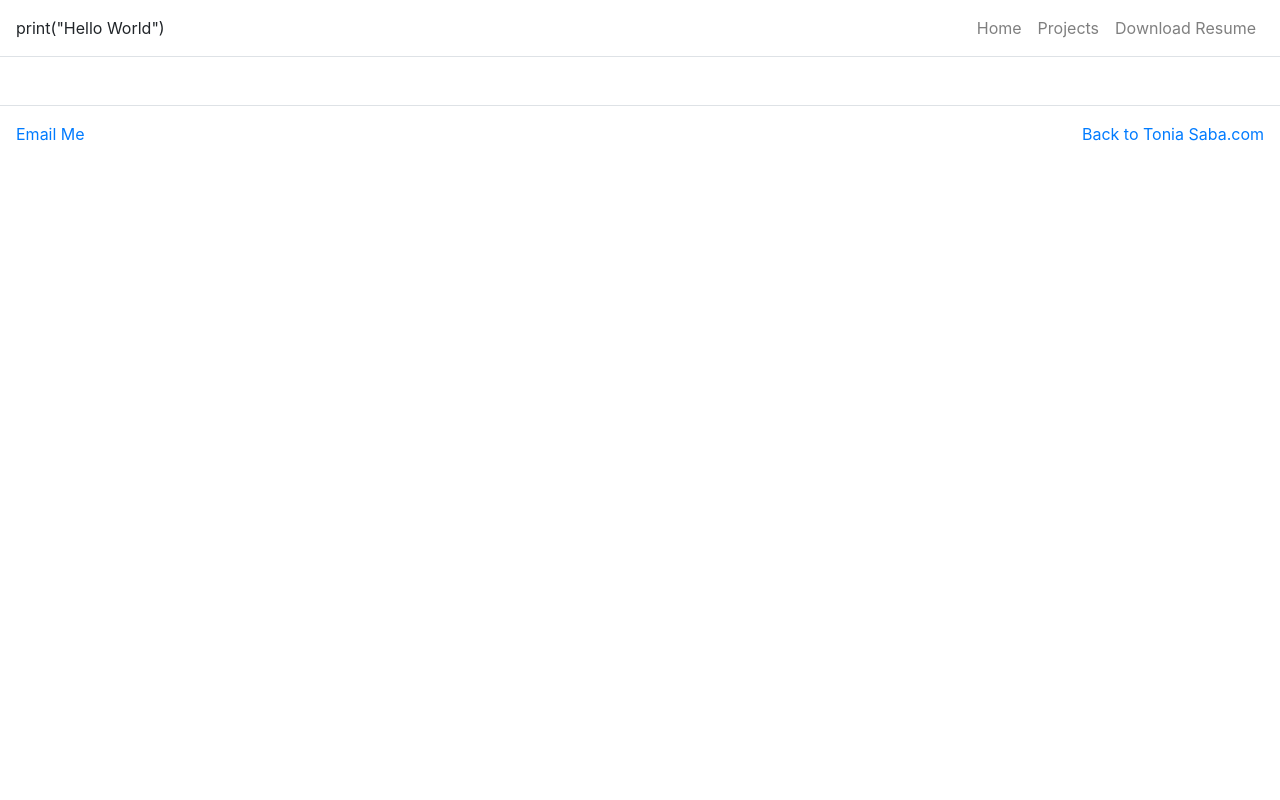
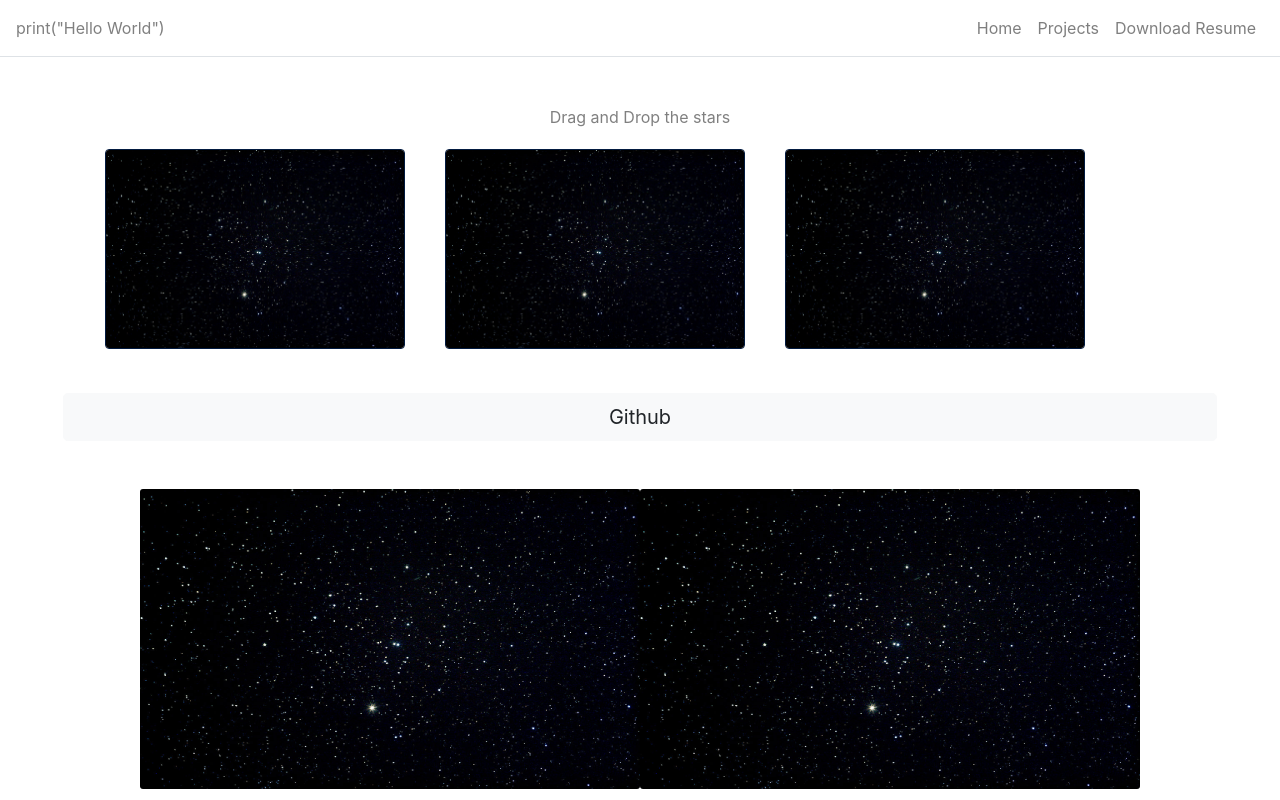
Before and after one commit to tsabz/SABA_DEV, a React (Create React App) app: page / in a window 1280 px wide. Shown: the top 800 px of the page. Built offline with nearby package versions, Linux system fonts and the light colour scheme; the HTML template or start-up script is replaced by a standard one.

Commit message:
stars and jumbo created

```diff
--- a/src/App.js
+++ b/src/App.js
@@ -4,13 +4,32 @@ import Container from 'react-bootstrap/Container';
 import Navbar from 'react-bootstrap/Navbar';
 import Nav from 'react-bootstrap/Nav';
 import './App.css';
-// import Tonia from './assests/images/toniasaba.JPG';
+
 import Footer from './components/footer.js';
-// import HomePage from './pages/home.js';
+import HomePage from './pages/home.js';
 // import ProjectPage from './pages/projects.js';
 import Typist from 'react-typist';
 
 class App extends React.Component {
+  constructor(props) {
+    super(props);
+    this.state = {
+      title: 'Tonia Saba',
+      headerLinks: [
+        { title: 'home', path: '/'},
+        { title: 'projects', path: '/projects'}
+      ],
+      home: {
+        img: "Tonia",
+        title: 'Software Engineer',
+        subTitle: 'Node JS, Express JS, React, AngularJS, jQuery, PHP, MongoDB, PostgreSQL',
+        text: 'I believe that learning how to learn new software is the key to the future. As a self taught audio engineer and producer who is passionate about creating with technology, learning how to code was the next step to innovation. As a creative in software development nothing excites me more than coming together with a team of individuals to share our unique skill sets to work through code in order to reach our end product. '
+      },
+      projects : {
+        title: 'projects'
+      },
+    }
+  }
 
 
   render() {
@@ -35,6 +54,10 @@ class App extends React.Component {
                 </Nav>
               </Navbar.Collapse>
             </Navbar>
+
+            <Route path="/" exact render={() =>
+                <HomePage
+                    img={this.state.home.img} title={this.state.home.title} subTitle={this.state.home.subTitle} text={this.state.home.text}/>} />
             <Footer />
         </Container>
       </Router>
--- /dev/null
+++ b/src/components/jumbo.js
@@ -0,0 +1,38 @@
+import React from 'react';
+import Jumbotron from 'react-bootstrap/Jumbotron'
+import Container from 'react-bootstrap/Container'
+import Row from 'react-bootstrap/Row'
+import Col from 'react-bootstrap/Col'
+import Button from 'react-bootstrap/Button'
+import Star_cluster from '../assests/star_cluster.jpg'
+
+import Stars from './stars.js'
+
+
+function Jumbo(props) {
+    return (
+        <Jumbotron className="bg-transparent jumbotron-fluid p-5">
+            <Container fluid={true}>
+            <Stars/>
+
+            <br/>
+    <Button className="button" href="https://github.com/tsabz" target="_blank" rel="noopener noreferrer" variant="light" size="lg" block>Github</Button>
+
+                <Row className="justify-content-center py-5">
+                    <img className="g-card-homeimage" src={Star_cluster} alt={Star_cluster}/>
+                    <img className="g-card-homeimage" src={Star_cluster} alt={Star_cluster}/>
+
+                    <Col md={8} sm={12}>
+                        {/* { props.title && <h1 className="display-3 front-weight-bolder">{props.title}</h1> } */}
+                        {/* { props.subTitle && <h3 className="display-7 front-weight-light">{props.subTitle}</h3> } */}
+                        {/* { props.text && <h6 className="lead front-weight-light">{props.text}</h6> } */}
+
+                    </Col>
+                    </Row>
+            </Container>
+        </Jumbotron>
+
+    )
+}
+
+export default Jumbo
--- /dev/null
+++ b/src/components/stars.js
@@ -0,0 +1,39 @@
+import React, { useRef } from "react";
+import useDraggable from "../useDraggable";
+import "../index.css";
+import Typist from 'react-typist';
+
+const DraggableCard = ({ children }) => {
+    const cardRef = useRef(null);
+    useDraggable(cardRef);
+
+    return (
+      <div className="card" ref={cardRef}>
+        {children}
+      </div>
+    );
+  };
+
+  function Stars() {
+    return (
+
+      <div className="hello">
+          <div className="draganddrop">
+       <Typist className="TypistExample-message"
+        cursor={{ hideWhenDone: true }}>
+      <Typist.Delay ms={200} />
+        <span className="helloworld">Drag and Drop the stars</span>
+        </Typist>
+        </div>
+        <div className="container">
+        <DraggableCard>Card 1</DraggableCard>
+        <DraggableCard>Card 2</DraggableCard>
+        <DraggableCard>Card 3</DraggableCard>
+      </div>
+      </div>
+    );
+  }
+
+
+
+export default Stars
--- a/src/index.css
+++ b/src/index.css
@@ -11,3 +11,226 @@ code {
   font-family: source-code-pro, Menlo, Monaco, Consolas, 'Courier New',
     monospace;
 }
+
+.container {
+  display: flex;
+}
+
+.draganddrop{
+  display: flex;
+  align-items: center;
+  justify-content: center;
+
+}
+.card {
+  display: flex;
+  align-items: center;
+  justify-content: center;
+  font-size: 24px;
+  font-family: "Arial", sans-serif;
+  font-weight: 900;
+  width: 300px;
+  height: 200px;
+  border:1px solid #021a40;
+  content: url(star_cluster.jpg);
+  margin: 20px;
+}
+
+.helloworld {
+  color :grey;
+}
+
+.g-card {
+  margin: 20px;
+}
+
+.g-card-image {
+  border-radius: 10px;
+  width: 400px;
+  height: 300px;
+  box-shadow: 1px 2px 20px 1px grey;
+}
+
+.g-card-info {
+  margin-top: 10px;
+  min-height: 100px;
+}
+
+.g-card-homeimage {
+  border-radius: 3px;
+  width: 500px;
+  height: 300px;
+}
+
+.g-card-title {
+  font-size: 24px;
+  margin: 0px;
+}
+
+.g-card-sub-title {
+  font-size: 16px;
+  margin: 0px;
+}
+
+.nav-link:hover{
+  -webkit-animation:rainbow 20s;
+  -ms-animation:rainbow 5s;
+  -o-animation:rainbow 10s;
+  /* background-color: gold; */
+  animation:gold-to-white 5s;
+}
+
+.button:hover {
+  -webkit-animation:rainbow 20s;
+  -ms-animation:rainbow 5s;
+  -o-animation:rainbow 10s;
+  animation:limegreen-to-white 5s;
+}
+.nav-link{
+  border-radius: 0px;
+}
+
+
+
+/*simple start*/
+@keyframes limegreen-to-white {
+  0% {
+    background: limegreen;
+  }
+  100% {
+    background: ghostwhite;
+  }
+}
+
+/*just colors*/
+@keyframes rainbow {
+  0% {
+    background: black;
+  }
+  10% {
+    background: crimson;
+  }
+  25% {
+    background: hotpink;
+  }
+  30% {
+    background: coral;
+  }
+  40% {
+    background: lightyellow;
+  }
+  50% {
+    background: palegreen;
+  }
+  60% {
+    background: mediumaquamarine;
+  }
+  75% {
+    background: steelblue;
+  }
+  80% {
+    background: darkviolet;
+  }
+  /* 90% {
+    background: black;
+  } */
+  100% {
+    background: ghostwhite;
+  }
+}
+
+/*colors and movement*/
+@keyframes rainbow-move {
+  0% {
+    background: rgb(108, 101, 101);
+    left: 0%;
+    top: 0%;
+  }
+  10% {
+    background: crimson;
+  }
+  25% {
+    background: hotpink;
+    left: 75%;
+    top: 0px;
+  }
+  30% {
+    background: coral;
+  }
+  40% {
+    background: lightyellow;
+  }
+  50% {
+    background: palegreen;
+    left: 75%;
+    top: 10em;
+  }
+  60% {
+    background: mediumaquamarine;
+  }
+  75% {
+    background: steelblue;
+    left: 0%;
+    top: 10em;
+  }
+  80% {
+    background: darkviolet;
+  }
+  90% {
+    background: black;
+  }
+  100% {
+    background: ghostwhite;
+    left: 0px;
+    top: 0px;
+  }
+}
+
+/*colors, movement and rotation*/
+@keyframes rainbow-move-change {
+  0% {
+    background: black;
+    left: 0%;
+    top: 0%;
+  }
+  10% {
+    background: crimson;
+  }
+  25% {
+    background: hotpink;
+    left: 75%;
+    top: 0px;
+  }
+  30% {
+    background: coral;
+  }
+  40% {
+    background: lightyellow;
+  }
+  50% {
+    background: palegreen;
+    left: 75%;
+    top: 10em;
+    transform: rotate(600deg);
+  }
+  60% {
+    background: mediumaquamarine;
+  }
+  75% {
+    background: steelblue;
+    left: 0%;
+    top: 10em;
+    border-radius: 100%;
+  }
+  80% {
+    background: darkviolet;
+  }
+  90% {
+    background: black;
+  }
+  100% {
+    background: ghostwhite;
+    left: 0px;
+    top: 0px;
+  }
+}
--- /dev/null
+++ b/src/pages/home.js
@@ -0,0 +1,14 @@
+import React from 'react';
+import Jumbo from '../components/jumbo.js'
+
+
+function HomePage() {
+    return(
+        <div>
+        <Jumbo />
+        </div>
+    );
+}
+
+
+export default HomePage
```
Also changed, not shown: src/assests/star_cluster.jpg (added), src/star_cluster.jpg (added).
